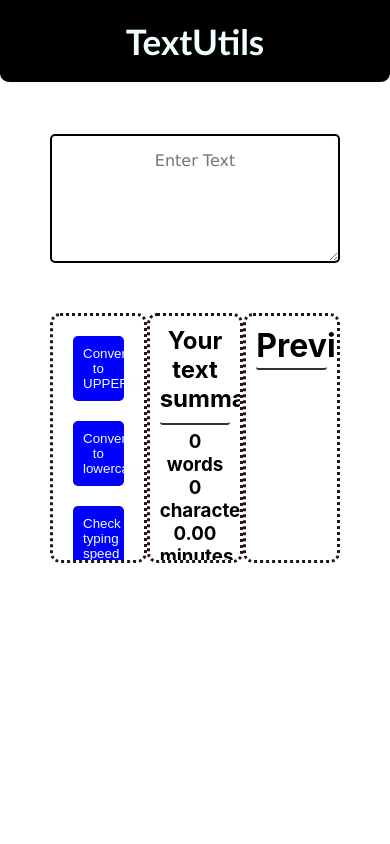
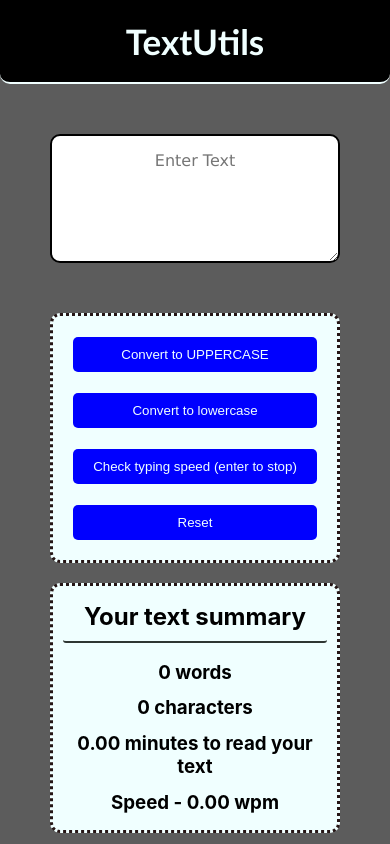
Before and after one commit to Mithun-750/text-utils, a React (Create React App) app: page / in a window 390 px wide. Shown: the top 844 px of the page. Built offline with nearby package versions, Linux system fonts and the light colour scheme.

Commit message:
responsiveness

```diff
--- a/public/index.html
+++ b/public/index.html
@@ -9,7 +9,7 @@
       name="description"
       content="Web site created using create-react-app"
     />
-    <title>React App</title>
+    <title>TextUtils</title>
   </head>
   <body>
     <noscript>You need to enable JavaScript to run this app.</noscript>
--- a/src/App.css
+++ b/src/App.css
@@ -1,6 +1,10 @@
 * {
   padding: 0px;
   margin: 0px;
+}
+
+body {
+  background-color: rgb(0 0 0 / 64%);
 }
 
 nav {
@@ -23,6 +27,12 @@ nav h1:hover{
   transform: scale(1.1) rotate(1deg);
 }
 
+.container {
+  margin: 50px;
+  display: flex;
+  justify-content: space-around;
+  flex-wrap: wrap;
+}
 
 .btnContainer,
 .txtContainer{
@@ -31,24 +41,16 @@ nav h1:hover{
   flex-direction: column;
 }
 
-.container {
-  margin: 50px;
-  display: flex;
-  justify-content: space-around;
-}
 
 .txtCenter {
   text-align: center;
 }
 
-.preview {
-  box-sizing: border-box;
-}
 
 #inputArea {
   width: calc(100vw - 10px);
   text-align: center;
-  border-radius: 5px;
+  border-radius: 10px;
   border: 2px solid black;
   transition: all 0.3s ease-in-out;
   font-family: 'Lucida Sans', 'Lucida Sans Regular', 'Lucida Grande', 'Lucida Sans Unicode', Geneva, Verdana, sans-serif;
@@ -65,11 +67,17 @@ nav h1:hover{
 .a_part{
   width: 300px;
   height: 250px;
-  overflow: auto;
+  overflow: hidden;
   padding: 10px;
   box-sizing: border-box;
   border: 3px dotted rgb(37, 21, 21);
   border-radius: 10px;
+  background-color: azure;
+  margin-bottom: 20px;
+}
+.preview {
+  box-sizing: border-box;
+  overflow: auto;
 }
 
 .a_part h1,
```
